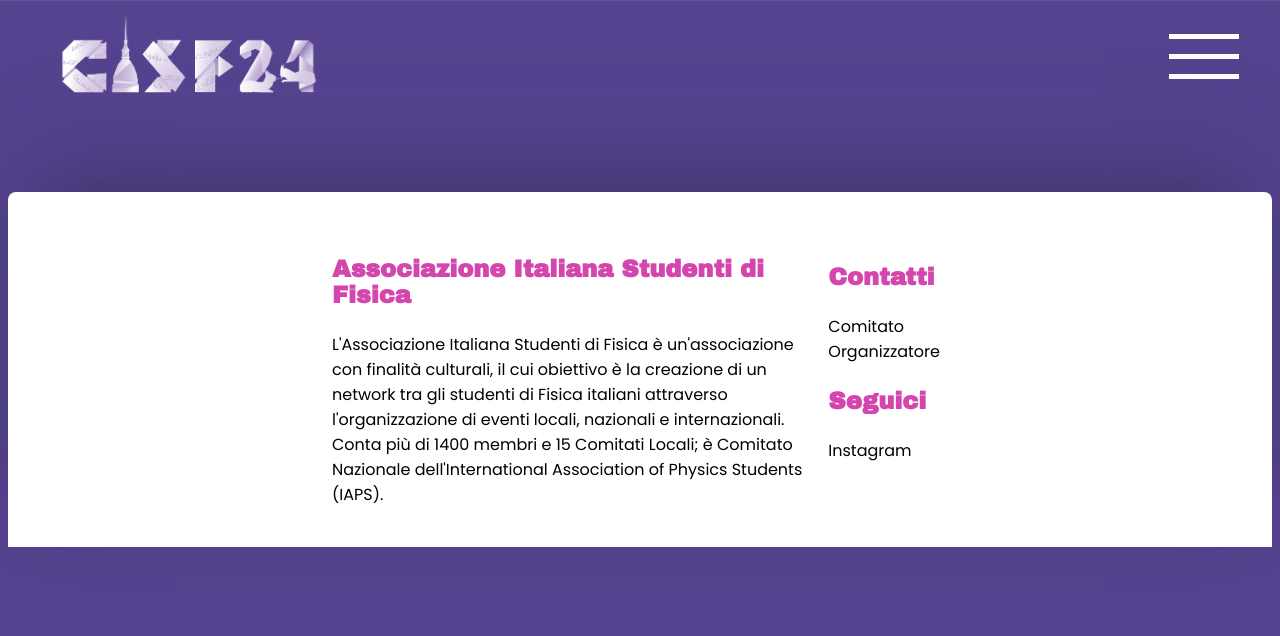
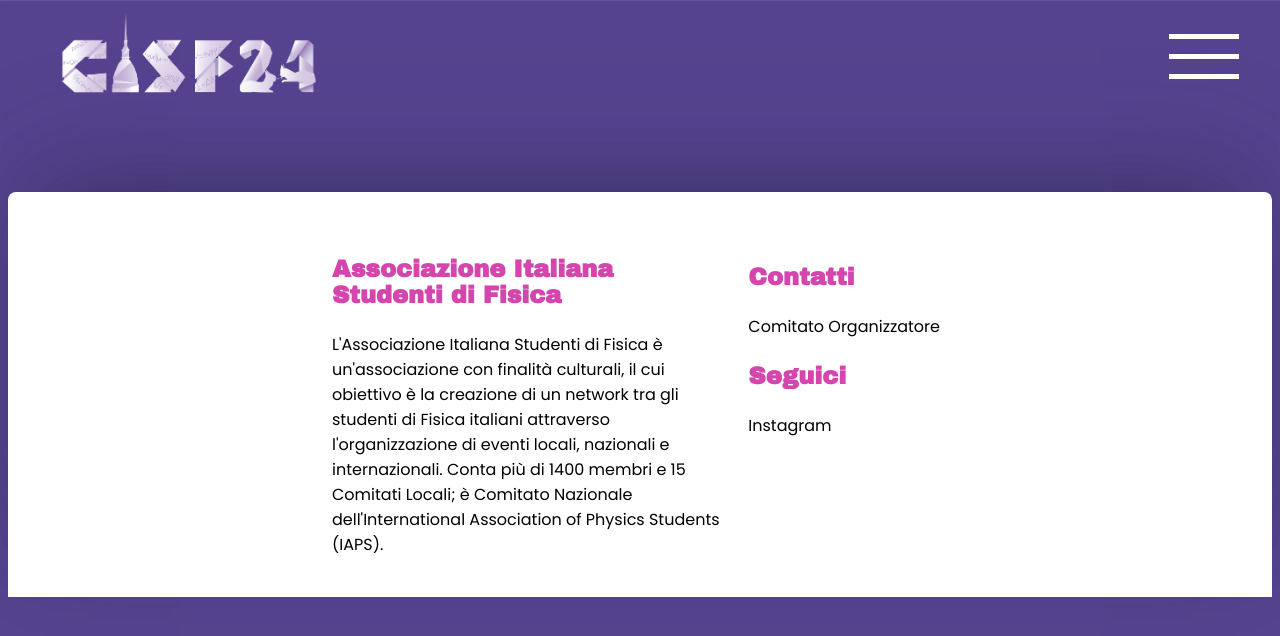
Before and after one commit to ai-sf/cisf24, a Jekyll site: the page built from attivita.html, in a window 1280 px wide. Shown: the top 636 px of the page. Built offline with Jekyll 4.4.1, drawn with Linux system fonts in a browser that asks for light colours; nearby versions of some CDN libraries; a script that is not in the unit is left out.

Commit message:
Update footer.html

```diff
--- a/_includes/footer.html
+++ b/_includes/footer.html
@@ -8,7 +8,7 @@ L'Associazione Italiana Studenti di Fisica è un'associazione con finalità cu
 
 </div>
 
-<div style="margin:1em">
+<div style="margin:1em; white-space: nowrap;">
 
 
 	<h3>Contatti</h3>
```
